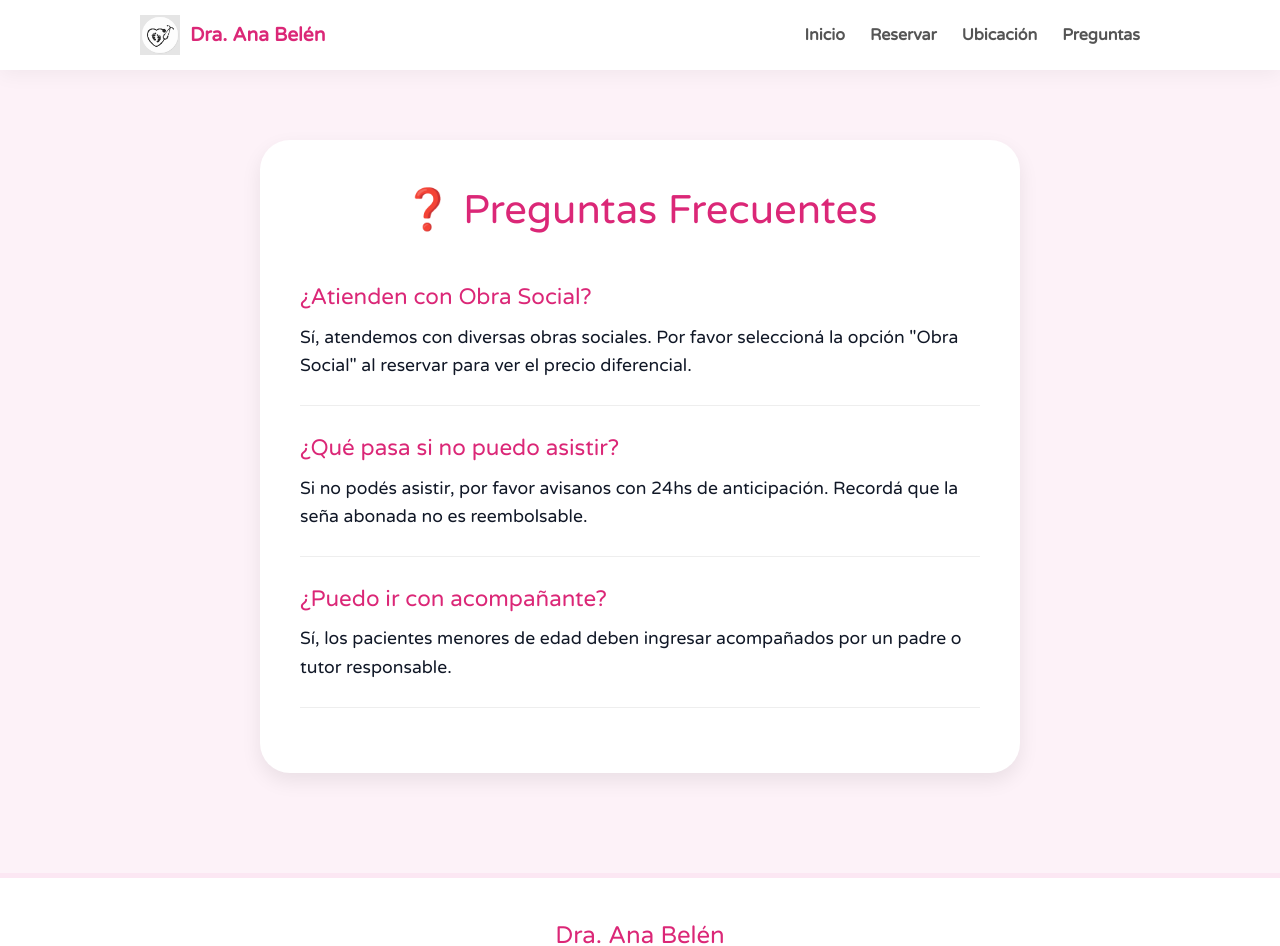
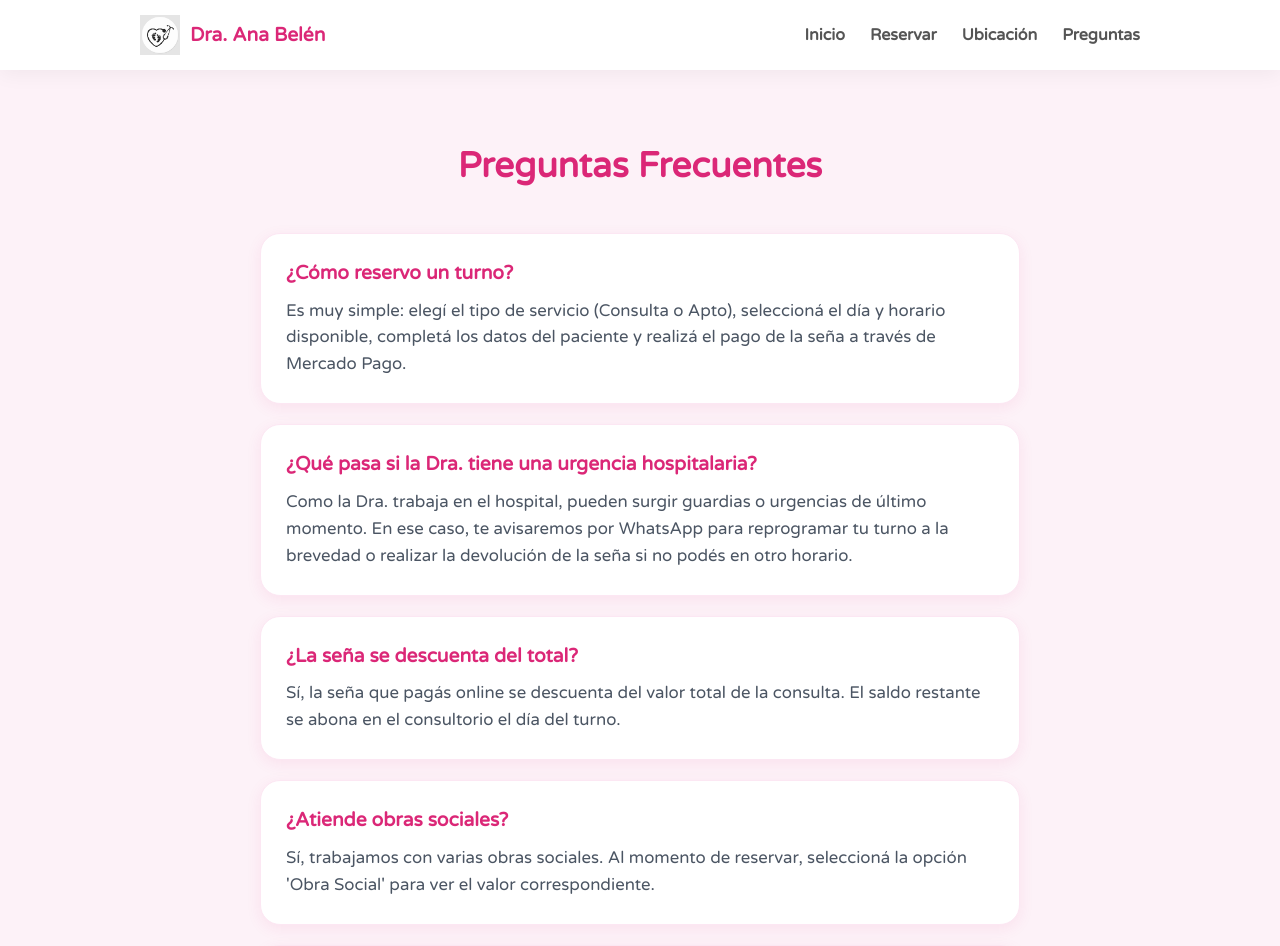
Before and after one commit to caneteelias588/webturnosanabelen, a Next.js app in the folder frontend/: page /preguntas in a window 1280 px wide. Shown: the top 946 px of the page. Built offline with nearby package versions, Linux system fonts and the light colour scheme.

Commit message:
Diseño final: grilla 2x2, aviso lateral y créditos

```diff
--- a/frontend/app/page.tsx
+++ b/frontend/app/page.tsx
@@ -1,42 +1,54 @@
 "use client";
+import { useState } from "react";
 import Link from "next/link";
-import { useState, useEffect } from "react";
 
 export default function Home() {
-  const imagenes = ["/perfil.jpg", "/perfil1.jpg", "/perfil2.jpg"];
-  const [imagenActual, setImagenActual] = useState(0);
+  const [rating, setRating] = useState(0);
+  const [showThanks, setShowThanks] = useState(false);
 
-  useEffect(() => {
-    const intervalo = setInterval(() => {
-      setImagenActual((prev) => (prev + 1) % imagenes.length);
-    }, 4000);
-    return () => clearInterval(intervalo);
-  }, []);
+  const obrasSociales = [
+    "Avalian", "Unión Personal", "Boreal", "Bramed", "Galeno", "IPSS",
+    "Jerárquicos Salud", "OSDE", "OSFATLYF", "Swiss Medical", "OSPE",
+    "Sancor Salud", "Medifé", "Visitar", "Medical Group", "Mep Life", "y mas ..."
+  ];
+
+  const handleStarClick = (num: number) => {
+    setRating(num);
+    if (num === 5) setShowThanks(true);
+  };
 
   return (
-    <div style={{ padding: "40px 20px", minHeight: "calc(100vh - 100px)" }}>
+    <div style={{ padding: "40px 20px", minHeight: "100vh", backgroundColor: "#fff5f7" }}>
+      <div style={{ maxWidth: "1200px", margin: "0 auto", display: "grid", gridTemplateColumns: "repeat(auto-fit, minmax(250px, 1fr))", gap: "20px", alignItems: "start" }}>
 
-      {/* TARJETA PRINCIPAL */}
-      <div style={{ maxWidth: "900px", margin: "0 auto", backgroundColor: "white", borderRadius: "30px", overflow: "hidden", boxShadow: "0 10px 40px rgba(219, 39, 119, 0.1)" }}>
+        {/* COLUMNA IZQUIERDA: CONVENIOS */}
+        <div style={{ padding: "20px", borderRadius: "20px", border: "1px solid #fce7f3", backgroundColor: "white", boxShadow: "0 4px 15px rgba(219, 39, 119, 0.05)" }}>
+          <h3 style={{ color: "#db2777", marginBottom: "15px", fontSize: "1.1rem", fontWeight: "bold" }}>Convenios vigentes</h3>
+          <div style={{ display: "flex", flexWrap: "wrap", gap: "8px" }}>
+            {obrasSociales.map((os, i) => (
+              <button key={i} className="obra-social-btn" style={estiloTagInteractiva}>{os}</button>
+            ))}
+          </div>
+        </div>
 
-        {/* ENCABEZADO MÁS CHICO 👇 */}
-        <header style={{ background: "linear-gradient(135deg, #ec4899 0%, #db2777 100%)", padding: "30px 20px", color: "white", textAlign: "center" }}>
-          {/* FOTO MÁS CHICA (110px) */}
-          <img src="/perfil.jpg" alt="Dra. Ana" style={{ width: "110px", height: "110px", borderRadius: "50%", border: "5px solid rgba(255,255,255,0.3)", objectFit: "cover", marginBottom: "15px" }} />
-          {/* TÍTULO MÁS CHICO (2rem) */}
-          <h1 style={{ margin: 0, fontSize: "2rem", fontWeight: "bold" }}>Dra. Ana Belén</h1>
-          {/* SUBTÍTULO MÁS CHICO (1.1rem) */}
-          <p style={{ margin: "8px 0 0 0", fontSize: "1.1rem", opacity: 0.9 }}>Médica • MP 7327 🩺</p>
+        {/* COLUMNA CENTRAL: CONTENIDO PRINCIPAL */}
+        <div style={{ gridColumn: "span 2", backgroundColor: "white", borderRadius: "30px", overflow: "hidden", boxShadow: "0 10px 40px rgba(219, 39, 119, 0.15)" }}>
+
+          <header style={{ background: "linear-gradient(135deg, #ec4899 0%, #db2777 100%)", padding: "40px", color: "white", textAlign: "center" }}>
+            <div style={{ width: "130px", height: "130px", borderRadius: "50%", border: "5px solid rgba(255,255,255,0.3)", overflow: "hidden", margin: "0 auto 20px auto" }}>
+              <img src="/perfil.jpg" alt="Dra. Ana" style={{ width: "100%", height: "100%", objectFit: "cover" }} />
+            </div>
+            <h1 style={{ margin: 0, fontSize: "2.5rem", fontWeight: "bold" }}>Dra. Ana Belén</h1>
+            <p style={{ fontSize: "1.2rem", opacity: 0.9 }}>Médica • MP 7327 🩺</p>
           </header>
 
           <div style={{ padding: "40px 30px" }}>
-
-          {/* TEXTO DE BIENVENIDA */}
-          <div style={{ textAlign: "center", color: "#374151", marginBottom: "40px", lineHeight: "1.6", fontSize: "1.1rem", maxWidth: "750px", margin: "0 auto 40px auto" }}>
-            <p style={{ marginBottom: "15px", fontWeight: "bold", color: "#db2777" }}>
+            {/* DESCRIPCIÓN EXACTA */}
+            <div style={{ textAlign: "center", color: "#374151", marginBottom: "50px", lineHeight: "1.8", fontSize: "1.1rem" }}>
+              <p style={{ marginBottom: "20px", fontWeight: "bold", color: "#db2777" }}>
                 ¡Hola! Bienvenidos a mi consultorio digital. Aquí podrán reservar turnos de forma rápida y sencilla.
               </p>
-            <p style={{ marginBottom: "15px" }}>
+              <p style={{ marginBottom: "20px" }}>
                 En mi consultorio médico ofrezco atención integral a niños y adolescentes, abarcando desde consultas de rutina hasta tratamientos especializados.
               </p>
               <p style={{ fontStyle: "italic", color: "#555" }}>
@@ -44,74 +56,84 @@ export default function Home() {
               </p>
             </div>
 
-          {/* BENEFICIOS (ICONOS) */}
-          <div style={{ display: "grid", gridTemplateColumns: "repeat(auto-fit, minmax(200px, 1fr))", gap: "20px", marginBottom: "50px" }}>
-
+            {/* GRILLA DE 4 RECUADROS (2x2) */}
+            <div style={{ display: "grid", gridTemplateColumns: "repeat(2, 1fr)", gap: "20px", marginBottom: "50px" }}>
               <div style={estiloBeneficio}>
                 <div style={estiloIcono}>⚡</div>
                 <h3 style={estiloTituloBeneficio}>Sin Esperas</h3>
-              <p style={estiloTextoBeneficio}>Sistema de turnos exactos para respetar tu tiempo.</p>
+                <p style={estiloTextoBeneficio}>Turnos exactos para respetar tu tiempo.</p>
               </div>
-
               <div style={estiloBeneficio}>
                 <div style={estiloIcono}>🧸</div>
                 <h3 style={estiloTituloBeneficio}>Atención Cálida</h3>
-              <p style={estiloTextoBeneficio}>Un espacio pensado para que los chicos se sientan cómodos.</p>
+                <p style={estiloTextoBeneficio}>Espacio pensado para los más chicos.</p>
               </div>
-
               <div style={estiloBeneficio}>
                 <div style={estiloIcono}>🏥</div>
                 <h3 style={estiloTituloBeneficio}>Obras Sociales</h3>
                 <p style={estiloTextoBeneficio}>Trabajamos con múltiples coberturas médicas.</p>
               </div>
-
-          </div>
-
-          {/* BOTONES DE ACCIÓN */}
-          <div style={{ display: "flex", flexDirection: "column", alignItems: "center", gap: "20px" }}>
-
-            {/* Botón Principal: Reservar */}
-            <Link href="/reservar" style={{ display: "inline-block", padding: "18px 50px", fontSize: "1.3rem", backgroundColor: "#db2777", color: "white", borderRadius: "50px", fontWeight: "bold", textDecoration: "none", boxShadow: "0 8px 20px rgba(219, 39, 119, 0.3)", transition: "transform 0.2s" }}>
-              📅 Sacar un Turno Ahora
-            </Link>
-
-            {/* Botón Secundario: Instagram */}
-            <a
-              href="https://www.instagram.com/dra_anni/"
-              target="_blank"
-              rel="noopener noreferrer"
-              style={{ display: "flex", alignItems: "center", gap: "10px", padding: "12px 25px", fontSize: "1.1rem", color: "#db2777", border: "2px solid #db2777", borderRadius: "50px", textDecoration: "none", fontWeight: "bold", background: "white", cursor: "pointer", transition: "all 0.2s" }}
-              onMouseOver={(e) => e.currentTarget.style.backgroundColor = "#fff1f2"}
-              onMouseOut={(e) => e.currentTarget.style.backgroundColor = "white"}
-            >
-              <svg width="24" height="24" viewBox="0 0 24 24" fill="none" xmlns="http://www.w3.org/2000/svg">
-                <path d="M12 2.163c3.204 0 3.584.012 4.85.07 3.252.148 4.771 1.691 4.919 4.919.058 1.265.069 1.645.069 4.849 0 3.205-.012 3.584-.069 4.849-.149 3.225-1.664 4.771-4.919 4.919-1.266.058-1.644.07-4.85.07-3.204 0-3.584-.012-4.849-.07-3.26-.149-4.771-1.699-4.919-4.92-.058-1.265-.07-1.644-.07-4.849 0-3.204.013-3.583.07-4.849.149-3.227 1.664-4.771 4.919-4.919 1.266-.057 1.645-.069 4.849-.069zm0-2.163c-3.259 0-3.667.014-4.947.072-4.358.2-6.78 2.618-6.98 6.98-.059 1.281-.073 1.689-.073 4.948 0 3.259.014 3.668.072 4.948.2 4.358 2.618 6.78 6.98 6.98 1.281.058 1.689.072 4.948.072 3.259 0 3.668-.014 4.948-.072 4.354-.2 6.782-2.618 6.979-6.98.059-1.28.073-1.689.073-4.948 0-3.259-.014-3.667-.072-4.947-.196-4.354-2.617-6.78-6.979-6.98-1.281-.059-1.69-.073-4.949-.073zm0 5.838c-3.403 0-6.162 2.759-6.162 6.162s2.759 6.163 6.162 6.163 6.162-2.759 6.162-6.163c0-3.403-2.759-6.162-6.162-6.162zm0 10.162c-2.209 0-4-1.79-4-4 0-2.209 1.791-4 4-4s4 1.791 4 4c0 2.21-1.791 4-4 4zm6.406-11.845c-.796 0-1.441.645-1.441 1.44s.645 1.44 1.441 1.44c.795 0 1.439-.645 1.439-1.44s-.644-1.44-1.439-1.44z" fill="#db2777"/>
-              </svg>
-              Seguime en Instagram
-            </a>
-
-          </div>
-
+              {/* EL CUARTO RECUADRO PARA COMPLETAR EL ESPACIO */}
+              <div style={estiloBeneficio}>
+                <div style={estiloIcono}>📍</div>
+                <h3 style={estiloTituloBeneficio}>Ubicación</h3>
+                <p style={estiloTextoBeneficio}>José I. Sierra 330, Metán.</p>
               </div>
             </div>
 
-       {/* BOTÓN FLOTANTE WHATSAPP */}
-       <a href="https://wa.me/5493876405797" target="_blank" rel="noopener noreferrer" style={{ position: "fixed", bottom: "25px", right: "25px", backgroundColor: "#25D366", width: "60px", height: "60px", borderRadius: "50%", display: "flex", justifyContent: "center", alignItems: "center", boxShadow: "0 6px 20px rgba(0,0,0,0.3)", zIndex: 100 }}>
-          <img src="https://upload.wikimedia.org/wikipedia/commons/6/6b/WhatsApp.svg" alt="WhatsApp" style={{ width: "35px", height: "35px" }} />
-      </a>
+            {/* BOTONES */}
+            <div style={{ padding: "40px", backgroundColor: "#fff1f2", borderRadius: "25px", border: "1px solid #fce7f3", display: "flex", flexDirection: "column", alignItems: "center", gap: "25px" }}>
+              <Link href="/reservar" className="pulse-button" style={estiloBotonPrincipal}>📅 Reservar Turno</Link>
+              <a href="https://www.instagram.com/dra_anni/" target="_blank" style={{ color: "#db2777", fontWeight: "bold", textDecoration: "none", fontSize: "1.1rem" }}>Seguime en Instagram 📸</a>
+            </div>
+          </div>
+        </div>
+
+        {/* COLUMNA DERECHA: AVISO REPROGRAMACIÓN */}
+        <div style={{ display: "flex", flexDirection: "column", gap: "20px" }}>
+          <div style={{ padding: "20px", borderRadius: "20px", border: "2px dashed #db2777", backgroundColor: "#fff1f2", boxShadow: "0 4px 15px rgba(219, 39, 119, 0.1)" }}>
+            <h3 style={{ color: "#db2777", marginBottom: "10px", fontSize: "1.1rem", fontWeight: "bold" }}>⚠️ AVISO IMPORTANTE </h3>
+            <p style={{ color: "#db2777", fontSize: "0.9rem", fontWeight: "500", lineHeight: "1.5" }}>
+              Ante mi labor medica, pueden surgir reprogramaciones de los turnos. Nos pondremos en contacto con vos mediante WhatsApp.
+            </p>
+          </div>
+
+          <div style={{ padding: "20px", borderRadius: "20px", backgroundColor: "white", textAlign: "center", border: "1px solid #e5e7eb" }}>
+            <h3 style={{ fontSize: "0.9rem", color: "#4b5563", marginBottom: "10px" }}>¿Qué te pareció la web?</h3>
+            <div style={{ fontSize: "1.8rem", cursor: "pointer", display: "flex", justifyContent: "center", gap: "5px" }}>
+              {[1, 2, 3, 4, 5].map((num) => (
+                <span key={num} onClick={() => handleStarClick(num)} style={{ color: rating >= num ? "#fbbf24" : "#d1d5db" }}>★</span>
+              ))}
+            </div>
+            {showThanks && (
+              <div style={{ marginTop: "10px", animation: "fadeIn 0.5s" }}>
+                <p style={{ fontSize: "0.8rem", color: "#059669", fontWeight: "bold", margin: 0 }}>¡Gracias por valorarnos!</p>
+                <p style={{ fontSize: "0.75rem", color: "#6b7280" }}>Tu opinión nos permite mejorar.</p>
+              </div>
+            )}
+          </div>
+        </div>
+      </div>
+
+      <footer style={{ marginTop: "40px", textAlign: "center" }}>
+        <p style={{ color: "#9ca3af", fontSize: "0.8rem", margin: "0 0 5px 0" }}>© 2026 Consultorios Santa Sofía. Todos los derechos reservados.</p>
+        <p style={{ color: "#9ca3af" , fontSize: "0.85rem", fontWeight: "bold", margin: 0 }}>Web desarrollada por Elias Cañete</p>
+      </footer>
+
+      <style jsx>{`
+        .obra-social-btn { transition: all 0.2s; cursor: pointer; }
+        .obra-social-btn:active { transform: scale(0.9); }
+        .obra-social-btn:hover { transform: scale(1.1); background-color: #db2777 !important; color: white !important; }
+        .pulse-button { animation: pulse 2s infinite; }
+        @keyframes pulse { 0% { transform: scale(1); } 50% { transform: scale(1.03); } 100% { transform: scale(1); } }
+      `}</style>
     </div>
   );
 }
 
-// ESTILOS
-const estiloBeneficio = {
-  textAlign: "center" as const,
-  padding: "20px",
-  backgroundColor: "#fff1f2",
-  borderRadius: "20px",
-  border: "2px solid #fce7f3"
-};
-
+const estiloBeneficio = { textAlign: "center" as const, padding: "20px", backgroundColor: "#fff1f2", borderRadius: "20px", border: "2px solid #fce7f3" };
 const estiloIcono = { fontSize: "2.5rem", marginBottom: "10px" };
-const estiloTituloBeneficio = { color: "#db2777", marginBottom: "8px", fontSize: "1.1rem" };
-const estiloTextoBeneficio = { color: "#666", fontSize: "0.95rem", lineHeight: "1.4" };
+const estiloTituloBeneficio = { color: "#db2777", marginBottom: "8px", fontSize: "1.1rem", fontWeight: "bold" as const };
+const estiloTextoBeneficio = { color: "#666", fontSize: "0.9rem", lineHeight: "1.4" };
+const estiloTagInteractiva = { padding: "6px 12px", backgroundColor: "white", borderRadius: "10px", fontSize: "0.8rem", color: "#db2777", border: "1px solid #fce7f3", fontWeight: "600", outline: "none" } as any;
+const estiloBotonPrincipal = { padding: "20px 60px", fontSize: "1.4rem", backgroundColor: "#db2777", color: "white", borderRadius: "50px", fontWeight: "bold", textDecoration: "none", boxShadow: "0 10px 25px rgba(219, 39, 119, 0.3)", textAlign: "center" as const };
--- a/frontend/app/preguntas/page.tsx
+++ b/frontend/app/preguntas/page.tsx
@@ -1,48 +1,67 @@
 "use client";
 
-export default function FAQPage() {
+export default function PreguntasPage() {
+  const faqs = [
+    {
+      pregunta: "¿Cómo reservo un turno?",
+      respuesta: "Es muy simple: elegí el tipo de servicio (Consulta o Apto), seleccioná el día y horario disponible, completá los datos del paciente y realizá el pago de la seña a través de Mercado Pago."
+    },
+    {
+      pregunta: "¿Qué pasa si la Dra. tiene una urgencia hospitalaria?",
+      respuesta: "Como la Dra. trabaja en el hospital, pueden surgir guardias o urgencias de último momento. En ese caso, te avisaremos por WhatsApp para reprogramar tu turno a la brevedad o realizar la devolución de la seña si no podés en otro horario."
+    },
+    {
+      pregunta: "¿La seña se descuenta del total?",
+      respuesta: "Sí, la seña que pagás online se descuenta del valor total de la consulta. El saldo restante se abona en el consultorio el día del turno."
+    },
+    {
+      pregunta: "¿Atiende obras sociales?",
+      respuesta: "Sí, trabajamos con varias obras sociales. Al momento de reservar, seleccioná la opción 'Obra Social' para ver el valor correspondiente."
+    },
+    {
+      pregunta: "¿Puedo cancelar o cambiar mi turno?",
+      respuesta: "Podés avisarnos por WhatsApp con al menos 24 horas de antelación para reprogramar. Recordá que la seña no es reembolsable en caso de inasistencia sin aviso previo."
+    }
+  ];
+
   return (
-    <div style={{ maxWidth: "800px", margin: "40px auto", padding: "0 20px" }}>
+    <div style={{ padding: "40px 20px", maxWidth: "800px", margin: "0 auto" }}>
+      <h1 style={{ color: "#db2777", textAlign: "center", marginBottom: "40px", fontSize: "2.2rem", fontWeight: "bold" }}>
+        Preguntas Frecuentes
+      </h1>
 
-      <div style={estiloTarjeta}>
-        <h1 style={{ color: "#db2777", textAlign: "center", marginBottom: "40px", fontSize: "2.5rem" }}>❓ Preguntas Frecuentes</h1>
+      <div style={{ display: "flex", flexDirection: "column", gap: "20px" }}>
+        {faqs.map((faq, index) => (
+          <div key={index} style={estiloCarta}>
+            <h3 style={{ color: "#db2777", marginBottom: "10px", fontSize: "1.2rem", fontWeight: "bold" }}>
+              {faq.pregunta}
+            </h3>
+            <p style={{ color: "#4b5563", lineHeight: "1.6", fontSize: "1.05rem", margin: 0 }}>
+              {faq.respuesta}
+            </p>
+          </div>
+        ))}
+      </div>
 
-        <div style={estiloPregunta}>
-          {/* COLOR NEGRO #111827 */}
-          <h3 style={{ color: "#db2777", marginBottom: "10px", fontSize: "1.4rem" }}>¿Atienden con Obra Social?</h3>
-          <p style={{ color: "#111827", fontSize: "1.1rem", lineHeight: "1.6" }}>
-            Sí, atendemos con diversas obras sociales. Por favor seleccioná la opción "Obra Social" al reservar para ver el precio diferencial.
-          </p>
-        </div>
-
-        <div style={estiloPregunta}>
-          <h3 style={{ color: "#db2777", marginBottom: "10px", fontSize: "1.4rem" }}>¿Qué pasa si no puedo asistir?</h3>
-          <p style={{ color: "#111827", fontSize: "1.1rem", lineHeight: "1.6" }}>
-            Si no podés asistir, por favor avisanos con 24hs de anticipación. Recordá que la seña abonada no es reembolsable.
-          </p>
-        </div>
-
-        <div style={estiloPregunta}>
-          <h3 style={{ color: "#db2777", marginBottom: "10px", fontSize: "1.4rem" }}>¿Puedo ir con acompañante?</h3>
-          <p style={{ color: "#111827", fontSize: "1.1rem", lineHeight: "1.6" }}>
-            Sí, los pacientes menores de edad deben ingresar acompañados por un padre o tutor responsable.
-          </p>
-        </div>
-
+      <div style={{ marginTop: "50px", textAlign: "center", padding: "30px", backgroundColor: "#fff1f2", borderRadius: "20px", border: "1px solid #fce7f3" }}>
+        <p style={{ color: "#db2777", fontWeight: "bold", marginBottom: "10px" }}>¿Tenés otra duda?</p>
+        <a
+          href="https://wa.me/5493876405797"
+          target="_blank"
+          rel="noopener noreferrer"
+          style={{ color: "#25D366", fontWeight: "bold", textDecoration: "none", fontSize: "1.2rem" }}
+        >
+          Consultanos por WhatsApp 📲
+        </a>
       </div>
     </div>
   );
 }
 
-const estiloTarjeta = {
+const estiloCarta = {
   backgroundColor: "white",
-  padding: "40px",
-  borderRadius: "30px",
-  boxShadow: "0 8px 20px rgba(0,0,0,0.08)"
+  padding: "25px",
+  borderRadius: "20px",
+  boxShadow: "0 4px 15px rgba(219, 39, 119, 0.08)",
+  border: "1px solid #fce7f3"
 };
-
-const estiloPregunta = {
-  marginBottom: "25px",
-  paddingBottom: "25px",
-  borderBottom: "1px solid #eee"
-};
```
Lines whose indentation alone changed are shown as unchanged.
